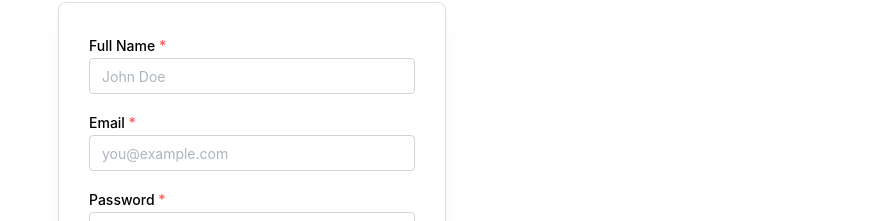
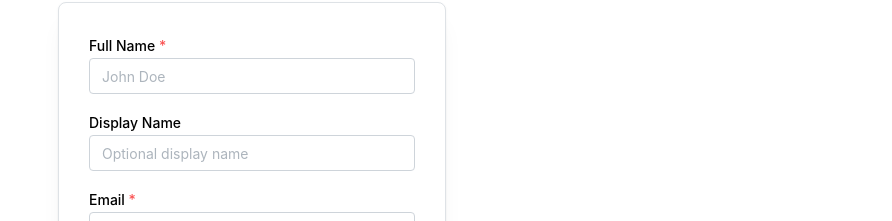
Before and after one commit to shuripurin/studymaxx, a React (Vite) app in the folder client/: page /sign-up in a window 1280 px wide. Shown: the part 184-405 px from the top of the page, without its empty margins (388-1280 px from the left). Built offline with nearby package versions, Linux system fonts and the light colour scheme; no server answers.

Commit message:
add display name

```diff
--- a/client/src/components/mantine/navbar.tsx
+++ b/client/src/components/mantine/navbar.tsx
@@ -16,6 +16,7 @@ import classes from "./navbar.module.css";
 import { Link, useNavigate } from "@tanstack/react-router";
 import { onAuthStateChanged, signOut } from "firebase/auth";
 import { auth } from "../../app/firebase";
+import avatar from "../../assets/avatar.png";
 
 export function Navbar() {
   const [opened, { open, close }] = useDisclosure(false);
@@ -32,10 +33,9 @@ export function Navbar() {
   }, []);
 
   const user = {
-    name: "Jane Spoonfighter",
-    email: "janspoon@fighter.dev",
-    image:
-      "https://raw.githubusercontent.com/mantinedev/mantine/master/.demo/avatars/avatar-5.png",
+    name: auth.currentUser?.displayName,
+    email: auth.currentUser?.email,
+    image: avatar,
   };
 
   const handleLogout = (e: React.MouseEvent) => {
@@ -110,7 +110,7 @@ export function Navbar() {
                 <Group gap={7}>
                   <Avatar
                     src={user.image}
-                    alt={user.name}
+                    alt={"avatar"}
                     radius="xl"
                     size={20}
                   />
--- a/client/src/components/mantine/signup.tsx
+++ b/client/src/components/mantine/signup.tsx
@@ -13,11 +13,12 @@ import {
   Text as MantineText,
 } from "@mantine/core";
 import { Link, useNavigate } from "@tanstack/react-router";
-import { createUserWithEmailAndPassword } from "firebase/auth";
+import { createUserWithEmailAndPassword, updateProfile } from "firebase/auth";
 import { auth } from "../../app/firebase";
 
 export function SignUp() {
   const [name, setName] = useState("");
+  const [displayName, setDisplayName] = useState("");
   const [email, setEmail] = useState("");
   const [password, setPassword] = useState("");
   const [confirmPassword, setConfirmPassword] = useState("");
@@ -46,9 +47,16 @@ export function SignUp() {
         password
       );
       const user = userCredential.user;
+
+      await updateProfile(user, {
+        displayName: displayName || name,
+      });
+
       setName("");
+      setDisplayName("");
       setEmail("");
       setPassword("");
+      setConfirmPassword("");
       console.log(user);
       navigate({ to: "/" });
     } catch (error: any) {
@@ -73,6 +81,13 @@ export function SignUp() {
           required
           value={name}
           onChange={(e) => setName(e.currentTarget.value)}
+        />
+        <TextInput
+          label="Display Name"
+          placeholder="Optional display name"
+          mt="md"
+          value={displayName}
+          onChange={(e) => setDisplayName(e.currentTarget.value)}
         />
         <TextInput
           label="Email"
```
Also changed, not shown: client/src/assets/avatar.png (added).
